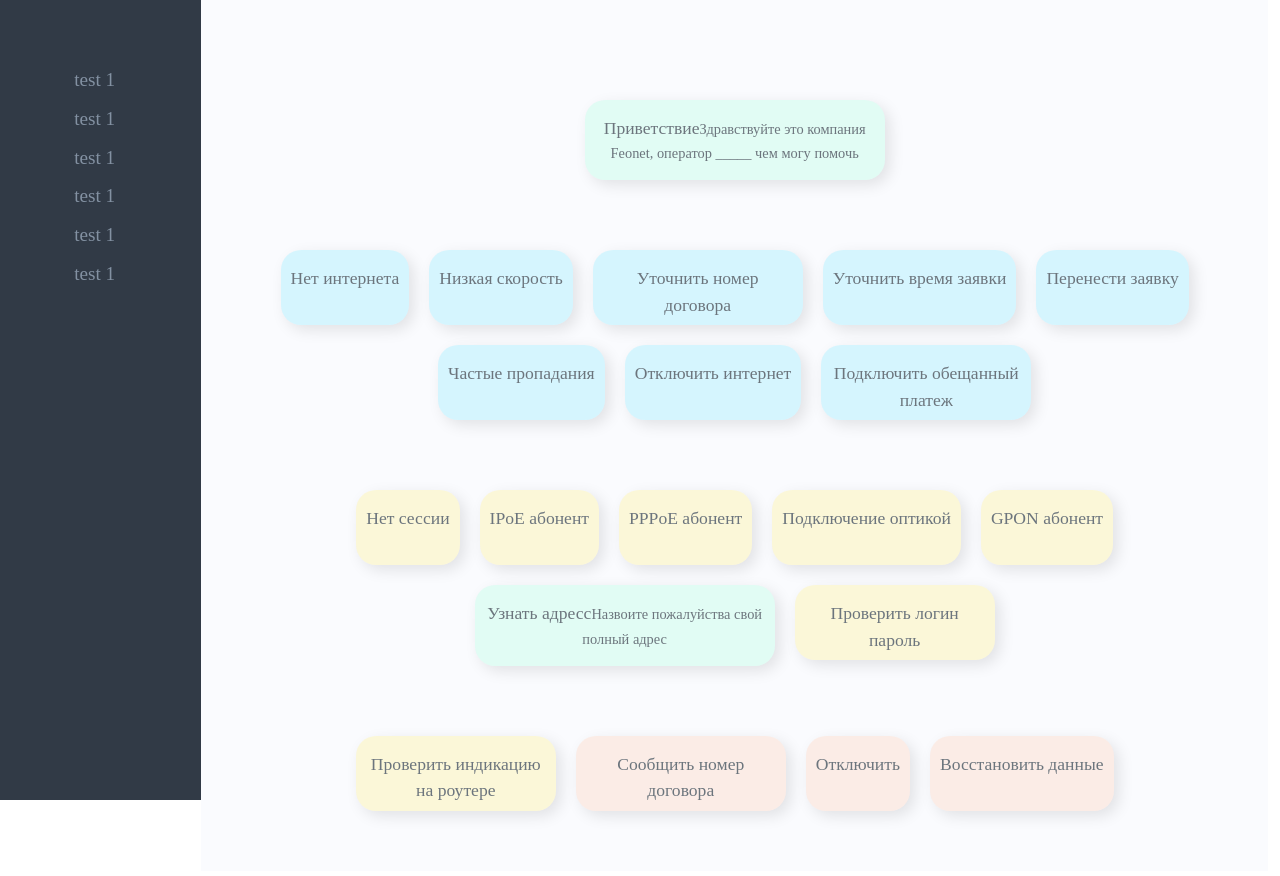
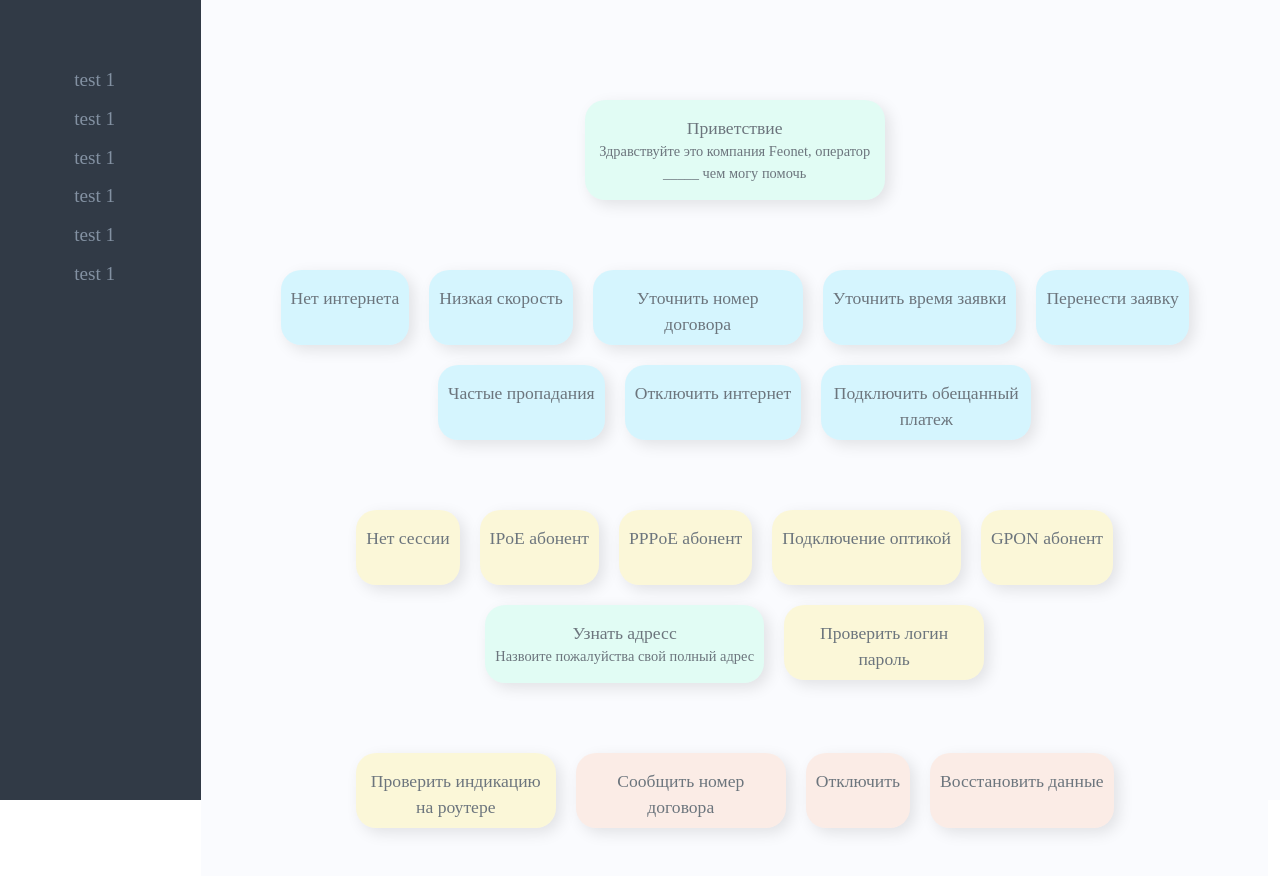
Before and after one commit to SpIIIII/interactiveCards, a React (Create React App) app: page / in a window 1280 px wide. Shown: the top 876 px of the page. Built offline with nearby package versions, Linux system fonts and the light colour scheme; a web font is replaced by a local one.

Commit message:
seems card selection works properly

```diff
--- a/src/backend/graphs.js
+++ b/src/backend/graphs.js
@@ -5,8 +5,13 @@ const copyNodes = { ...allNodes };
 
 function makeGraph(allNodes, nodes, tree, excl = []) {
   let chNodes = [];
-  // if (nodes.len  gth>0)
-  nodes = nodes.filter(x=>!excl.includes(x))
+  for (let n of nodes){
+    if (excl.includes(n)){
+      nodes = nodes.filter(x=>excl.includes(x))
+      excl = excl.filter(x => !excl.includes(x))
+    }
+  }
+
   for (let node of nodes) {
     let tempNodes = []
     if (node !== excl) {
--- a/src/pages/mainCard.js
+++ b/src/pages/mainCard.js
@@ -5,6 +5,7 @@ import {makeGraph } from "../backend/graphs";
 
 
 let ecxlNodes = []
+
 
 function useForceUpdate(){
   const [value, setValue] = useState(0); // integer state
--- a/src/pages/nodes/nodes.js
+++ b/src/pages/nodes/nodes.js
@@ -28,7 +28,7 @@ function Node(props) {
   return (
     <div className={classes} onMouseEnter={hovered} onClick={x => {props.exNode(x); selected(x); props.upd()}} onMouseLeave={hovered} ref={thisElRef}>
       <span className=" header_style node_header_color">{props.title}</span>
-      <span className="node_text_color text_style">{props.text}</span>
+      <div className="node_text_color text_style">{props.text}</div>
     </div>
   );
 }
--- a/src/styles.css
+++ b/src/styles.css
@@ -15,6 +15,8 @@
   height: 100vh;
   font-family: sans-serif;
   text-align: center;
+
+  background-color: #fafbfe;
 }
 
 
--- a/src/styles/node.css
+++ b/src/styles/node.css
@@ -36,17 +36,24 @@
 }
 
 .nodeHovered{
-  scale: 1.05;
+  scale: 0.95;
 }
 
 .nodeSelected{
-  scale: 1.05;
+  scale: 0.95;
+  box-shadow: inset 5px 5px 5px rgba(0,0,0,0.2);
 }
 
 
 .node {
   transition: all   0.15s cubic-bezier(.57,.13,.53,.93);
   padding: 15px 10px;
+  -webkit-touch-callout: none;
+  -webkit-user-select: none;
+  -khtml-user-select: none;
+  -moz-user-select: none;
+  -ms-user-select: none;
+  user-select: none;
 }
 
 .node_header_color {
```
